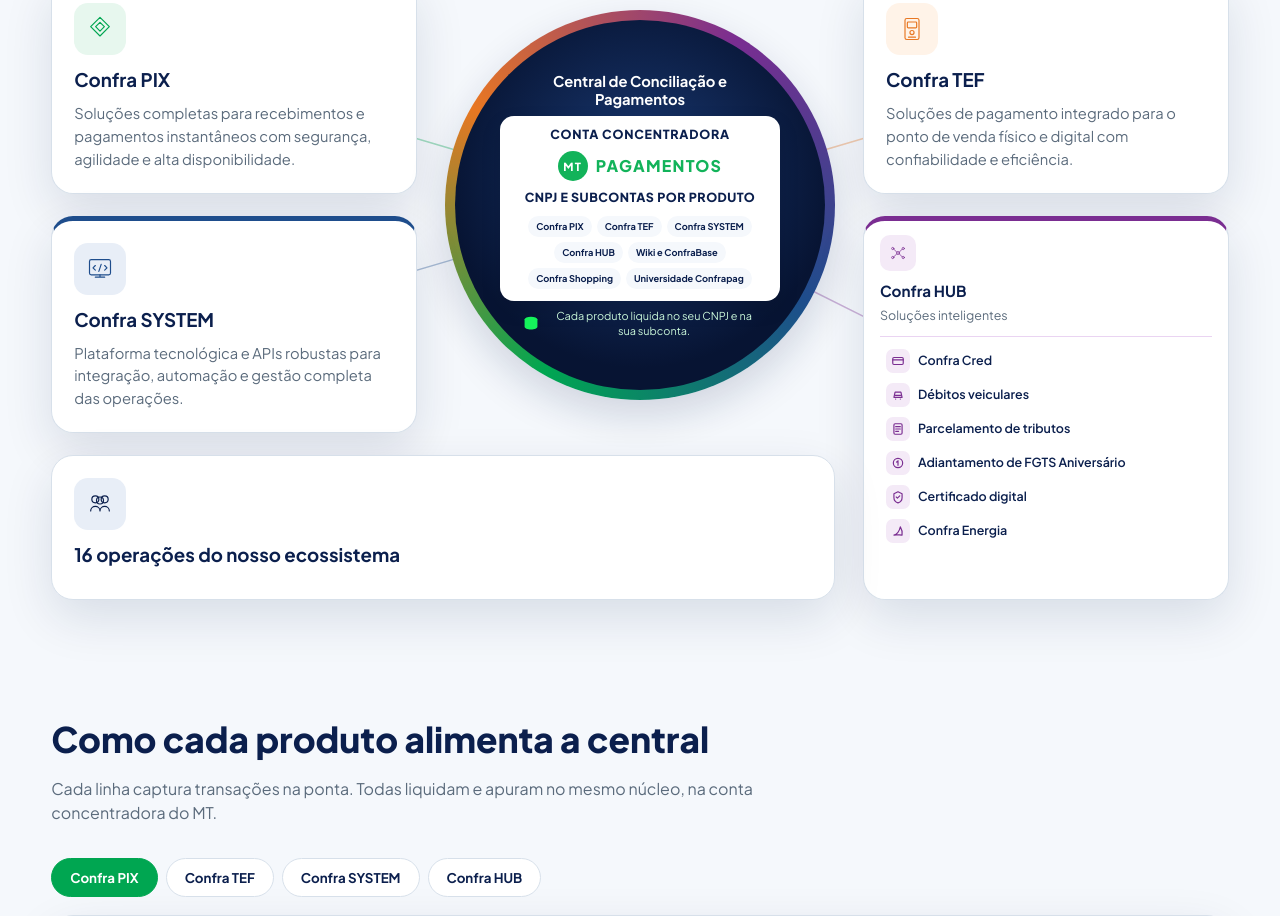
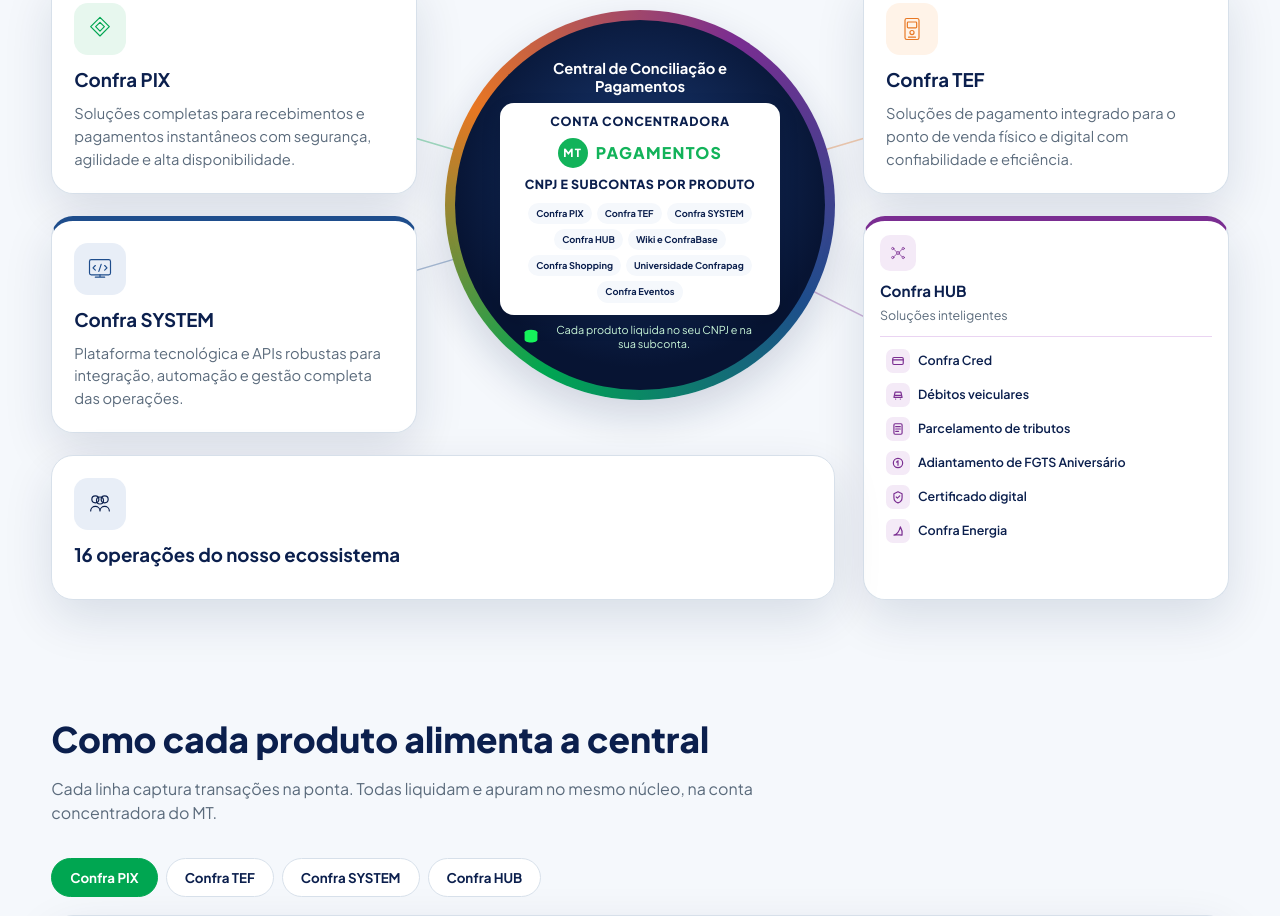
Before and after one commit to mirtesposia/Ecosistema, a plain HTML site: page index.html in a window 1280 px wide. Shown: the part 973-1889 px from the top of the page. Drawn offline with Linux system fonts and the light colour scheme.

Commit message:
Inclui Confra Eventos nas subcontas do mapa e nas fontes de receita.
Co-authored-by: Cursor <cursoragent@cursor.com>

```diff
--- a/index.html
+++ b/index.html
@@ -130,6 +130,7 @@
                   <li>Wiki e ConfraBase</li>
                   <li>Confra Shopping</li>
                   <li>Universidade Confrapag</li>
+                  <li>Confra Eventos</li>
                 </ul>
               </div>
               <div class="mt-note">
--- a/script.js
+++ b/script.js
@@ -306,6 +306,11 @@ const ECOSYSTEM = {
       id: "system",
       name: "Universidade Confrapag",
       revenue: "Subconta própria para a receita de cursos vendidos.",
+    },
+    {
+      id: "tef",
+      name: "Confra Eventos",
+      revenue: "Convenções regionais e encontros, com subconta própria.",
     },
   ],
 };
```
